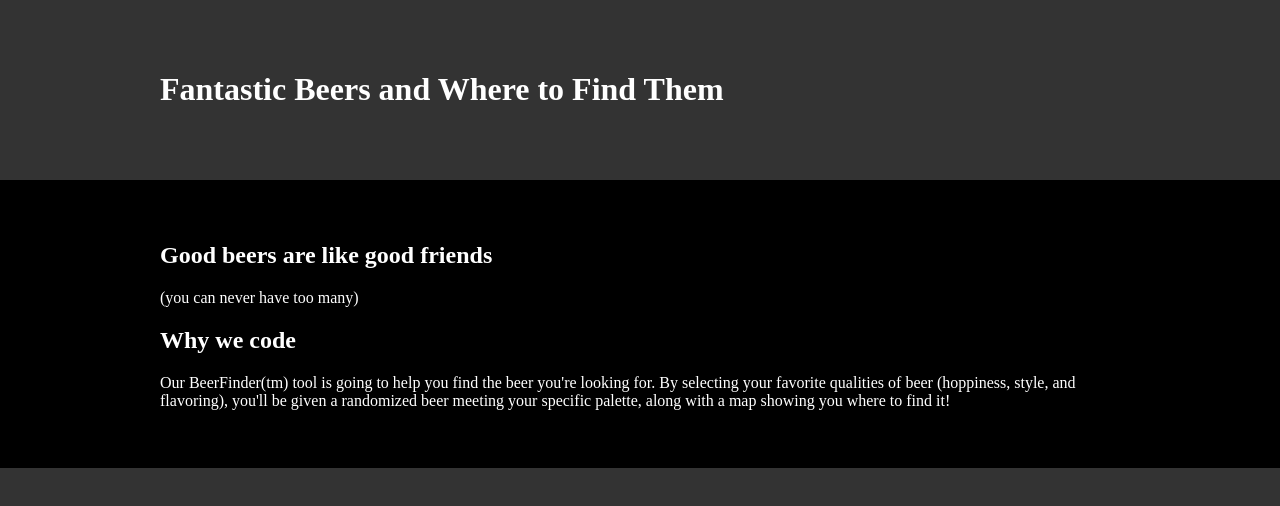
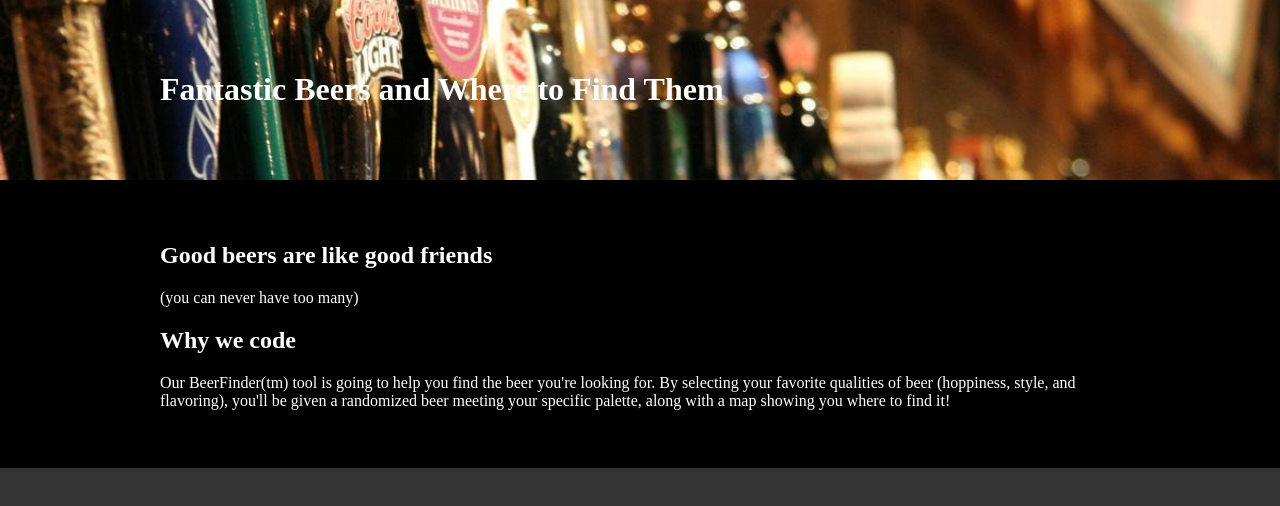
Before and after one commit to Pmookerjee/Fantastic-Beers-And-Where-To-Find-Them, a plain HTML site: page html/index.html in a window 1280 px wide. Drawn offline with Linux system fonts and the light colour scheme; files whose address does not match are found by name.

Commit message:
Got initial image

```diff
--- a/html/cssparallax.css
+++ b/html/cssparallax.css
@@ -4,7 +4,7 @@
 }
 
 .parallaxOne {
-  background-image: url("../images/beertaps.jpg");
+  background-image: url("IndexImages/beertaps.jpg");
   background-attachment: fixed;
   background-position: 50% 50%;
   background-repeat: no-repeat;
```
